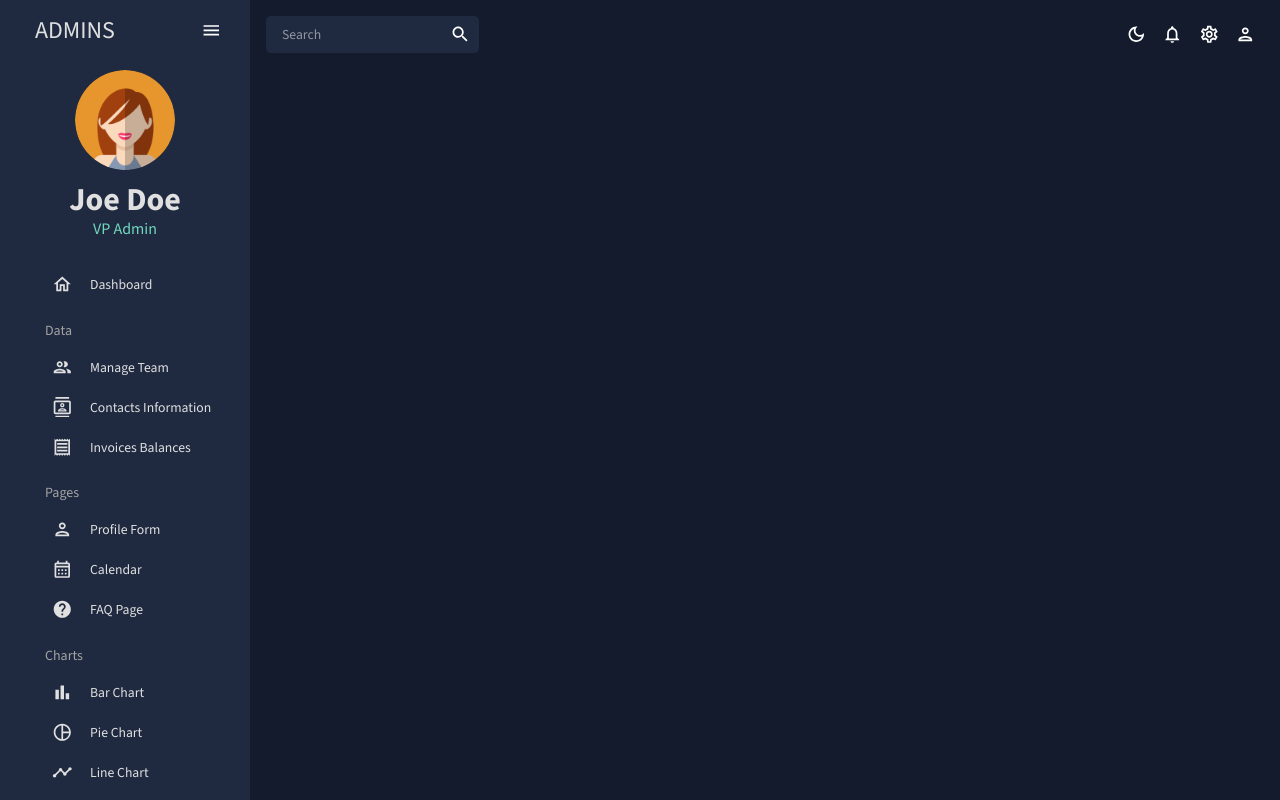
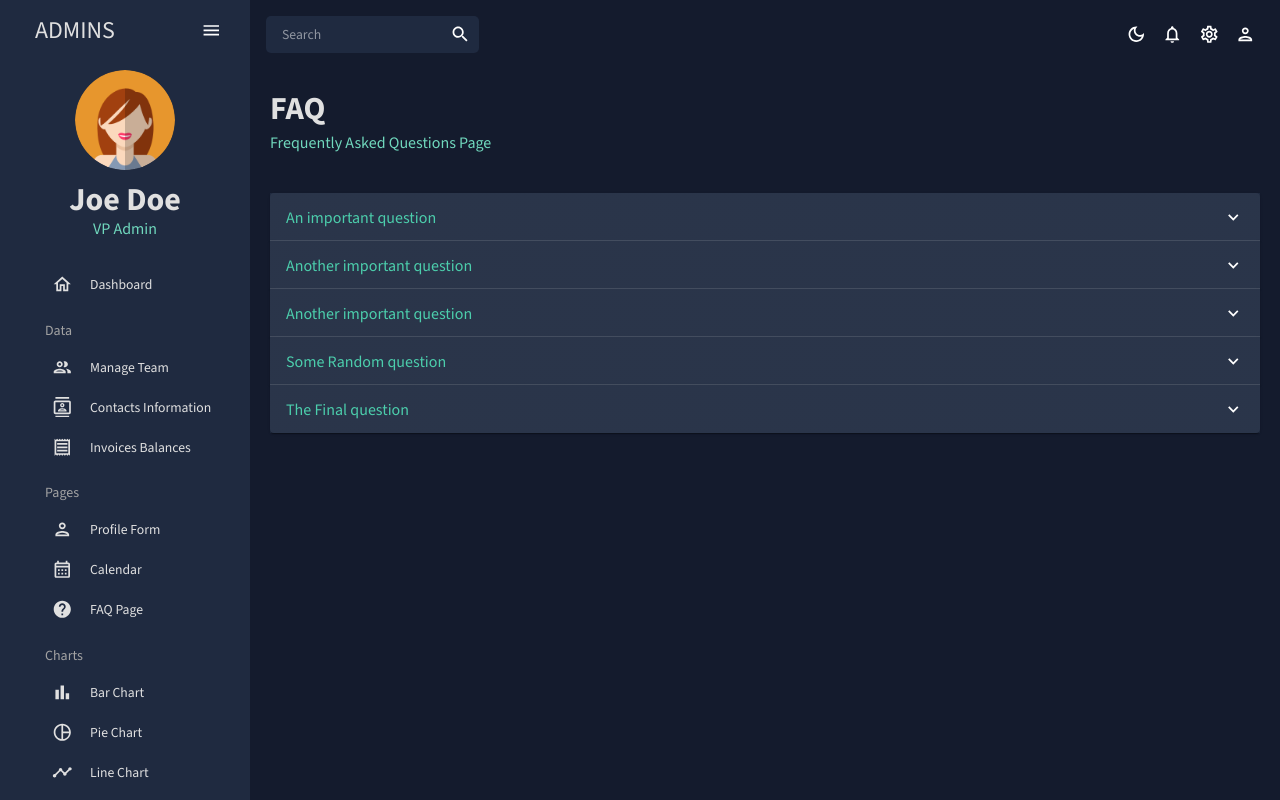
Before and after one commit to merveyyildiz/react-admin-dasthboard, a React (Create React App) app: page /faq in a window 1280 px wide. Built offline with nearby package versions, Linux system fonts and the light colour scheme.

Commit message:
FAQ page completed

```diff
--- a/src/App.js
+++ b/src/App.js
@@ -9,11 +9,12 @@ import Contacts from "./pages/contacts";
 import Invoices from "./pages/invoices";
 import ProfileForm from "./pages/profileForm";
 import Calendar from "./pages/calendar";
+import FAQ from "./pages/faq";
 // import Bar from "./pages/bar";
 
 // import Line from "./pages/line";
 // import Pie from "./pages/pie";
-// import FAQ from "./pages/faq";
+
 
 // import Geography from "./pages/geography";
 
@@ -35,11 +36,12 @@ function App() {
               <Route path="/invoices" element={<Invoices />} />
               <Route path="/profile-form" element={<ProfileForm />} />
               <Route path="/calendar" element={<Calendar />} />
+              <Route path="/faq" element={<FAQ />} />
               {/*<Route path="/bar" element={<Bar />} />
 
               <Route path="/line" element={<Line />} />
               <Route path="/pie" element={<Pie />} />
-              <Route path="/faq" element={<FAQ />} />
+
               <Route path="/geography" element={<Geography />} />
        */}
             </Routes>
--- /dev/null
+++ b/src/data/faq.js
@@ -0,0 +1,27 @@
+export const faqData = [
+    {
+        id: 0,
+        summary: "An important question",
+        details: "Lorem ipsum dolor sit amet consectetur adipisicing elit. Minima accusamus expedita fugit ratione hic dolore ducimus explicabo exercitationem laborum sit!"
+    },
+    {
+        id: 1,
+        summary: "Another important question",
+        details: "Lorem ipsum dolor sit amet consectetur adipisicing elit. Minima accusamus expedita fugit ratione hic dolore ducimus explicabo exercitationem laborum sit!"
+    },
+    {
+        id: 2,
+        summary: "Another important question",
+        details: "Lorem ipsum dolor sit amet consectetur adipisicing elit. Minima accusamus expedita fugit ratione hic dolore ducimus explicabo exercitationem laborum sit!"
+    },
+    {
+        id: 3,
+        summary: "Some Random question",
+        details: "Lorem ipsum dolor sit amet consectetur adipisicing elit. Minima accusamus expedita fugit ratione hic dolore ducimus explicabo exercitationem laborum sit!"
+    },
+    {
+        id: 4,
+        summary: "The Final question",
+        details: "Lorem ipsum dolor sit amet consectetur adipisicing elit. Minima accusamus expedita fugit ratione hic dolore ducimus explicabo exercitationem laborum sit!"
+    }
+]
--- /dev/null
+++ b/src/pages/faq/index.jsx
@@ -0,0 +1,36 @@
+import { Box, useTheme, Typography } from "@mui/material";
+import Accordion from "@mui/material/Accordion";
+import AccordionSummary from "@mui/material/AccordionSummary";
+import AccordionDetails from "@mui/material/AccordionDetails";
+import ExpandMoreIcon from "@mui/icons-material/ExpandMore";
+import Header from "../../components/Header";
+import { tokens } from "../../theme";
+import { faqData } from "../../data/faq";
+
+const FAQ = () => {
+  const theme = useTheme();
+  const colors = tokens(theme.palette.mode);
+
+  return (
+    <Box m="20px">
+      <Header title="FAQ" subtitle="Frequently Asked Questions Page" />
+      <Box sx={{ margin: "40px 0 0 0", backgroundColor: colors.primary[400] }}>
+        {faqData.map((data) => (
+          <Accordion
+            key={data.id}
+            sx={{ backgroundColor: colors.primary[400] }}
+          >
+            <AccordionSummary expandIcon={<ExpandMoreIcon />}>
+              <Typography variant="h5" color={colors.greenAccent[500]}>
+                {data.summary}
+              </Typography>
+            </AccordionSummary>
+            <AccordionDetails>{data.summary}</AccordionDetails>
+          </Accordion>
+        ))}
+      </Box>
+    </Box>
+  );
+};
+
+export default FAQ;
```
